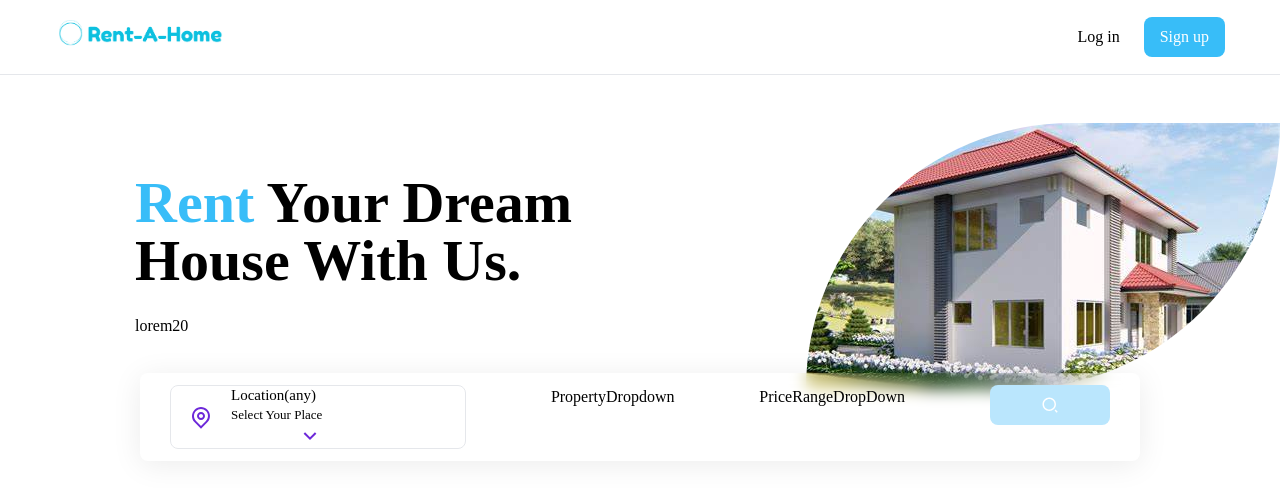
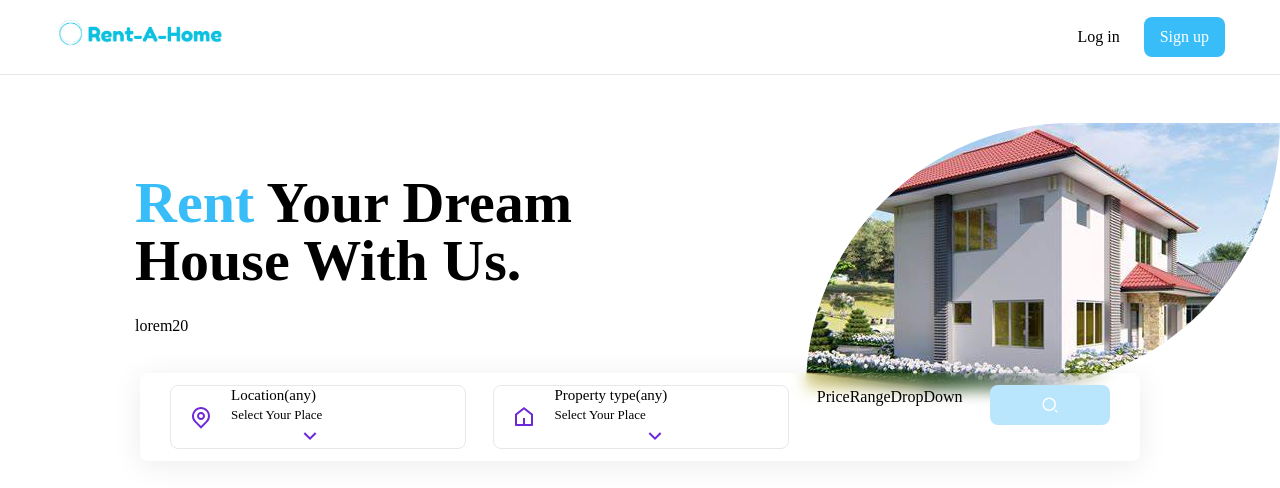
Before and after one commit to SachiniDeSilva/Rent-A-Home, a React (Create React App) app: page / in a window 1280 px wide. Shown: the top 488 px of the page. Built offline with nearby package versions, Linux system fonts and the light colour scheme; a web font is replaced by a local one.

Commit message:
add property drop down section

```diff
--- a/src/components/HouseContext.js
+++ b/src/components/HouseContext.js
@@ -23,6 +23,18 @@
 
     setCountries(uniqueCountries)
   },[])
+/*property*/
+
+useEffect(()=> {
+  const allProperties = houses.map(()=>{
+    return houses.type;
+  })
+
+  const uniqueproperties = ['Location (any)', new Set(allProperties)];
+
+
+  setProperties(uniqueproperties)
+},[])
 
 
   return (
--- a/src/components/PropertyDropdown.js
+++ b/src/components/PropertyDropdown.js
@@ -1,8 +1,53 @@
-import React from 'react'
+import React,{useState,useEffect, useContext} from 'react'
+
+
+import {RiHome5Line,RiArrowDownSLine, RiArrowUpSLine} from 'react-icons/ri'
+import {Menu} from '@headlessui/react'
+import { HouseContext } from './HouseContext'
 
 const PropertyDropdown = () => {
+  const {property, setProperty, properties } =useContext(HouseContext)
+
+  const [isOpen, setIsOpen] =useState(false);
+
+
+
+
   return (
-    <div>PropertyDropdown</div>
+    <Menu as='div' className='dropdown relative '>
+      <Menu.Button onClick={()=> setIsOpen(!isOpen)} className='dropdown-btn w-full text-left'>
+        <RiHome5Line className='dropdown-icon-primary'/>
+        <div>
+          <div className='text-[15px] font-medium leading-tight'>{property}</div>
+          <div className='text-[13px]'>Select Your Place</div>
+          {
+            isOpen ? (
+              <RiArrowUpSLine className='dropdown-icon-secondary '/>
+            ) :
+          (
+            <RiArrowDownSLine className='dropdown-icon-secondary'/>
+          )
+          }
+        </div>
+      </Menu.Button>
+
+
+
+
+      <Menu.Items className='dropdown-menu'>
+        {
+        properties.map((property,index)=> {
+            return(
+              <Menu.Item
+              onClick={()=> setProperty(property)}
+              className='cursor-pointer hover:text-sky-400 transition' as='li' key={index}>
+                {property}
+              </Menu.Item>
+            )
+          })
+        }
+      </Menu.Items>
+    </Menu>
   )
 }
 
```
